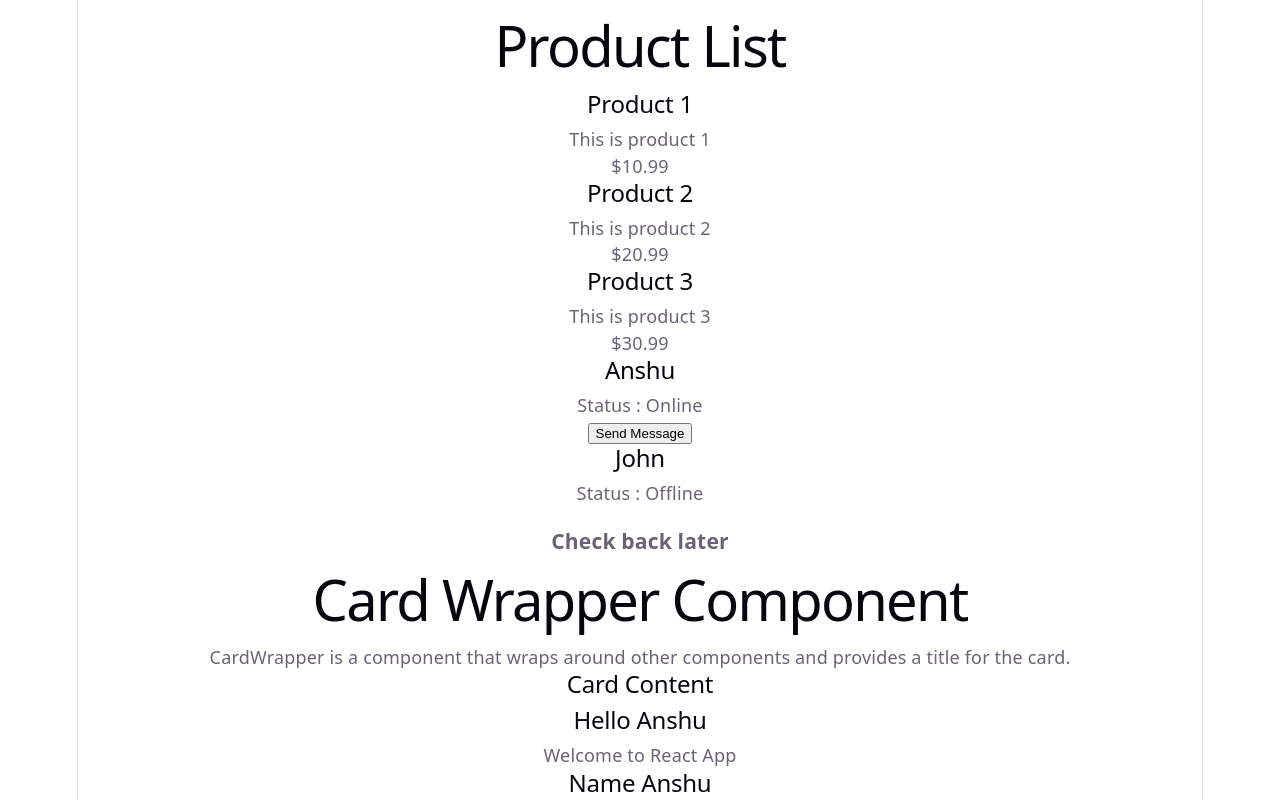
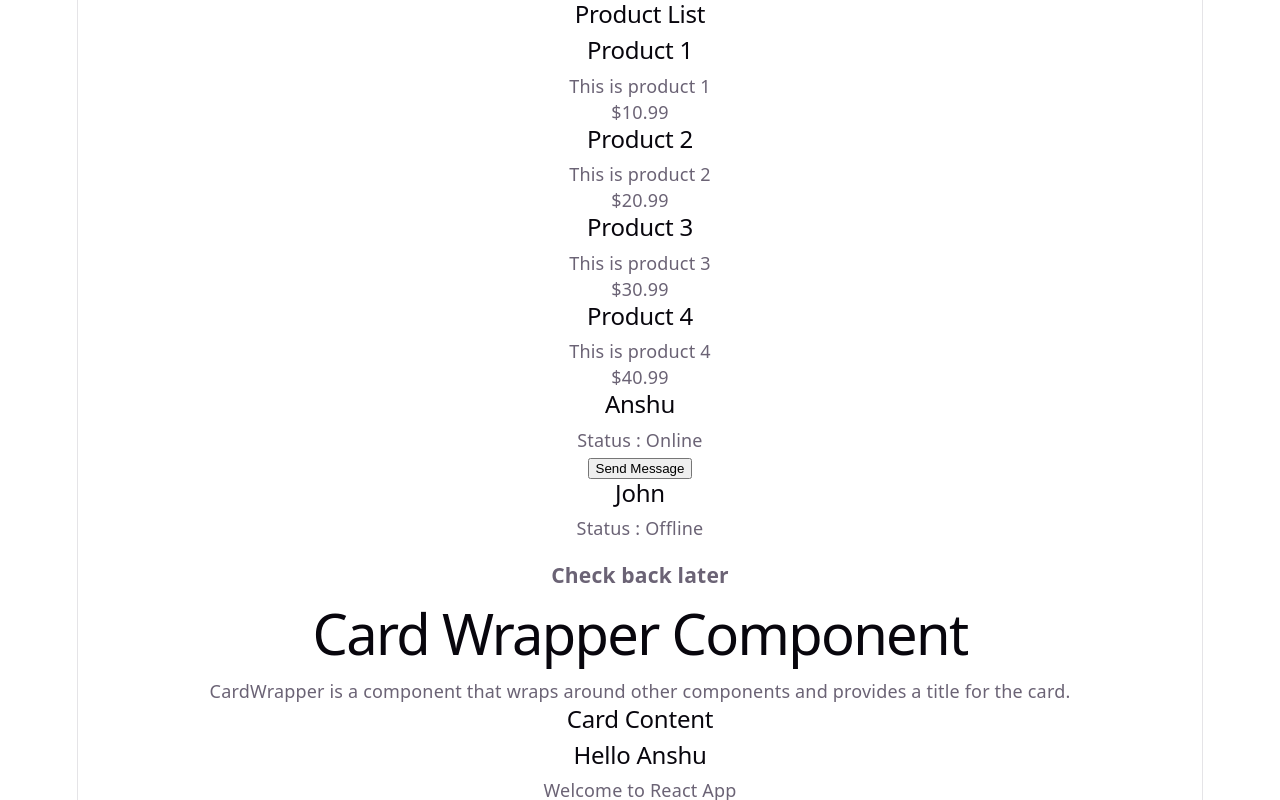
Before and after one commit to anshu-ac-dv/vite-react, a React (Vite) app: page / in a window 1280 px wide. Shown: the top 800 px of the page. Built offline with nearby package versions, Linux system fonts and the light colour scheme.

Commit message:
Exploring List in Vite React

```diff
--- a/src/ProductList.jsx
+++ b/src/ProductList.jsx
@@ -1,5 +1,6 @@
 export const ProductList = () => {
-    const products = [{
+    const products = [
+        {
             id: 1,
             name: 'Product 1',
             price: 10.99,
@@ -14,19 +15,26 @@ export const ProductList = () => {
             name: 'Product 3',
             price: 30.99,
             description: 'This is product 3',
-    }]; // Example product data
-    return (
-        <div>
-            <h1>Product List</h1>
-            {
-                products.map((product) => (
+        }, {
+            id: 4,
+            name: 'Product 4',
+            price: 40.99,
+            description: 'This is product 4',
+        }
+    ]; // Example product data
+
+    const ProductElements = products.map((product) => (
         <div key={product.id}>
             <h2>{product.name}</h2>
             <p>{product.description}</p>
             <p>${product.price}</p>
         </div>
     ))
-            }
+
+    return (
+        <div>
+            <h2>Product List</h2>
+            {ProductElements}
         </div>
     )
 }
```
Lines whose indentation alone changed are shown as unchanged.
